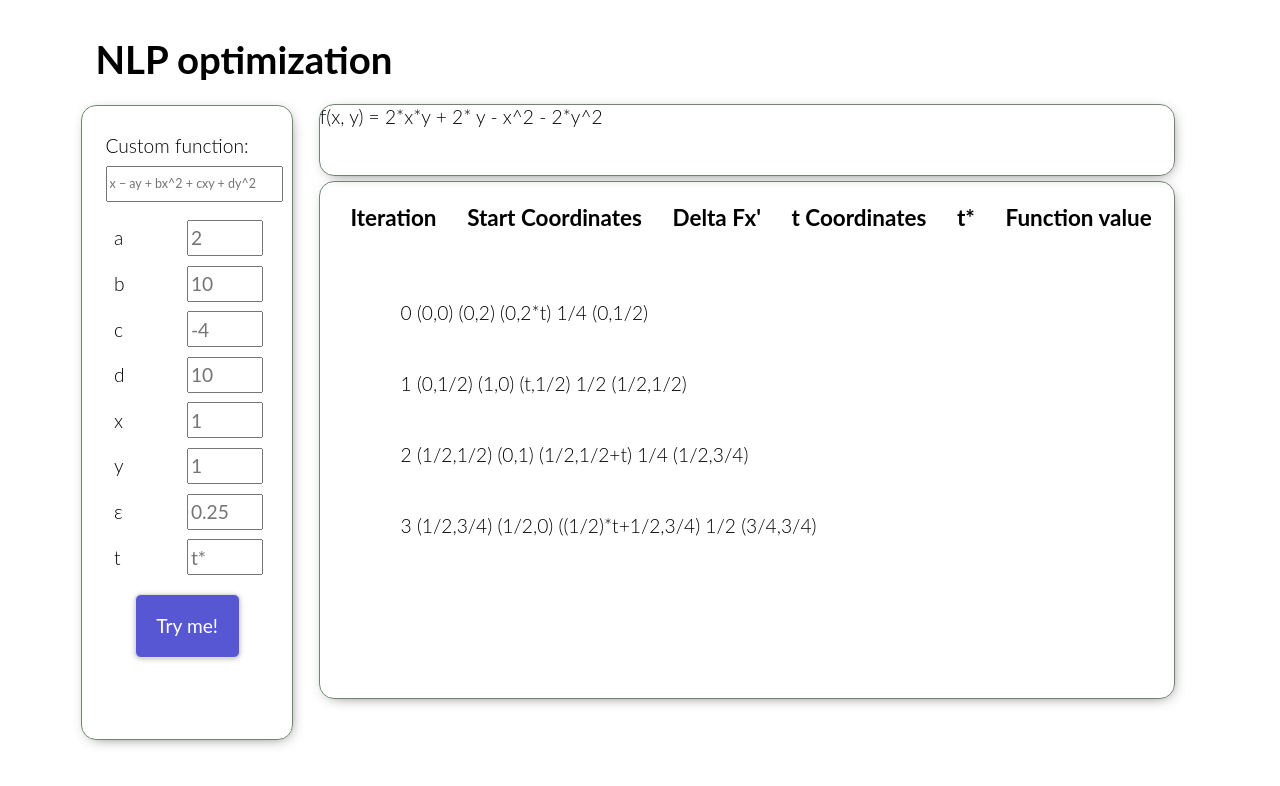
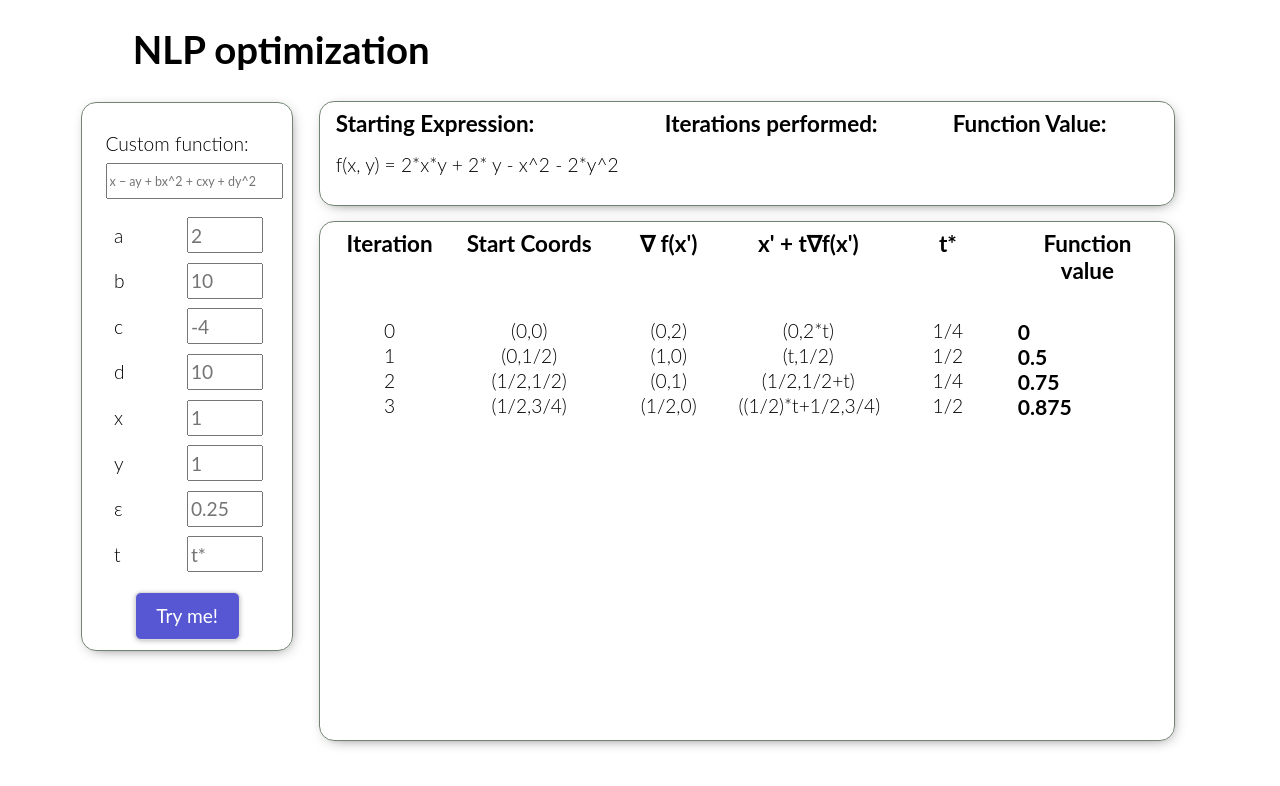
Before and after one commit to vjegorovs/nlp-optimizaiton, a plain HTML site: page index.html in a window 1280 px wide. Both pictures are taken after a click on the input "Try me!". Drawn offline with Linux system fonts and the light colour scheme.

Commit message:
a lot of styling fixes, added expression header fields

```diff
--- a/index.html
+++ b/index.html
@@ -16,7 +16,7 @@
       <div class="title"><h1>NLP optimization</h1></div>
       <div class="main-wrap"></div>
       <div class="settings">
-        <ul>
+        <ul class="settings_list">
           <li>
             <label>Custom function:</label
             ><input type="text" placeholder="x − ay + bx^2 + cxy + dy^2" />
@@ -32,25 +32,43 @@
         </ul>
         <input type="submit" value="Try me!" class="submitBtn" />
       </div>
-      <div class="expression"></div>
+      <div class="expression">
+        <div class="start-expression">
+          <h3>Starting Expression:</h3>
+          <div class="expre"></div>
+        </div>
+        <div class="goal-iterations"><h3>Iterations performed:</h3></div>
+        <div class="function-value"><h3>Function Value:</h3></div>
+      </div>
       <div class="iteration-table">
         <div class="table-header">
           <div class="iteration-number">
             <h3>Iteration</h3>
           </div>
           <div class="start-coordinates">
-            <h3>Start Coordinates</h3>
+            <h3>Start Coords</h3>
           </div>
-          <div class="deltaFx"><h3>Delta Fx'</h3></div>
+          <div class="deltaFx"><h3>&nabla; f(x')</h3></div>
           <div class="t-coordinates">
-            <h3>t Coordinates</h3>
+            <h3>x' + t&nabla;f(x')</h3>
           </div>
           <div class="t-star">
             <h3>t*</h3>
           </div>
           <div class="function-value"><h3>Function value</h3></div>
         </div>
-        <ul class="table-rows"></ul>
+        <ul class="table-rows">
+          <!-- <li class="table-row">
+            <div class="iteration-number"><p>12</p></div>
+            <div class="start-coordinates"><p>1231231</p></div>
+            <div class="deltaFx"><p>1231</p></div>
+            <div class="t-coordinates"><p>123123</p></div>
+            <div class="t-star"><p>123123</p></div>
+            <div class="function-value">
+              12312
+            </div>
+          </li> -->
+        </ul>
       </div>
     </div>
   </body>
--- a/main.js
+++ b/main.js
@@ -15,7 +15,7 @@ function run() {
 
   let finalResult;
   let iterations = 0;
-  while (flag && iterations < 5) {
+  while (flag && iterations < 10) {
     const deltaFx = calculateDeltaFx(startExpression);
     console.log(
       "The deltaFx coords are = (",
@@ -39,7 +39,6 @@ function run() {
       deltaFx: `(${deltaFx[0].toString()},${deltaFx[1].toString()})`,
       tCoordinates: `(${newCoords[0].toString()},${newCoords[1].toString()})`,
       tStar: `${tStar}`,
-      newCoordinates: `(${nextIterationCoordinates[0]},${nextIterationCoordinates[1]})`,
       functionValue: `${functionResult(startExpression).text()}`,
     };
     console.log(frontendObject);
@@ -70,7 +69,7 @@ function expressionBuilder(inputArgs) {
     : baseExpression;
   const finalExpressionEnd = "f(x, y) = " + finalExpression;
   //console.log(finalExpressionEnd);
-  const expressionOutput = document.querySelector(".expression");
+  const expressionOutput = document.querySelector(".expre");
 
   // removes previous expr
   [...expressionOutput.childNodes].forEach((x) => x.parentNode.removeChild(x));
@@ -211,8 +210,7 @@ function createDOMTableRow(obj) {
   <div class="deltaFx"><p>${obj.deltaFx}</p></div>
   <div class="t-coordinates"><p>${obj.tCoordinates}</p></div>
   <div class="t-star"><p>${obj.tStar}</p></div>
-  <div class="function-value"><p class="function-value-bold>${obj.functionValue}</p></div>
-  <div class="new-coordinates"><p>${obj.newCoordinates}</p></div>
+  <div class="function-value"><p class="bold_p">${obj.functionValue}</p></div>
   `;
   const tableRoot = document.querySelector(".table-rows");
   tableRoot.append(newElement);
@@ -229,7 +227,3 @@ console.log("----------------------");
 console.log("----------------------");
 console.log("----------------------");
 console.log("----------------------");
-// globalSettings.xStart = "-5";
-// globalSettings.yStart = "-5";
-
-// console.log(functionResult("x-2*y+10*x^2+-4*x*y+10*y^2").text());
--- a/styles.css
+++ b/styles.css
@@ -1,3 +1,10 @@
+@font-face {
+  font-family: "Lato";
+  src: url(/res/fonts/Lato-Regular.ttf);
+  font-family: "Lato-bold";
+  src: url(/res/fonts/Lato-Bold.ttf);
+}
+
 body {
   background-color: #fff;
   color: #000000;
@@ -10,6 +17,10 @@ body {
   padding: 0;
 }
 
+h3 {
+  margin: 0.5rem 0 1rem 0;
+}
+
 .grid-container {
   display: grid;
   width: 100%;
@@ -19,54 +30,65 @@ body {
       0.25fr
     );
   grid-template-rows:
-    minmax(10px, 0.05fr) minmax(50px, 0.45fr) minmax(50px, 0.8fr) repeat(
-      2,
-      minmax(40px, 2.25fr)
-    )
-    minmax(15px, 0.2fr);
+    minmax(50px, 0.45fr) minmax(100px, 1.1fr) minmax(40px, 2fr)
+    minmax(40px, 2.25fr) minmax(15px, 0.2fr);
   grid-column-gap: 0px;
-  grid-row-gap: 0px;
+  grid-row-gap: 10px;
 }
 
 .title {
-  grid-area: 2 / 2 / 3 / 4;
+  grid-area: 1 / 2 / 2 / 6;
   margin-left: 8%;
 }
 
 .main-wrap {
-  grid-area: 3 / 2 / 6 / 7;
+  grid-area: 2 / 2 / 5 / 7;
   /* border: solid rgb(131, 131, 131); */
   border-radius: 5rem;
   border-width: 5px;
 }
 
 .settings {
-  grid-area: 3 / 2 / 6 / 3;
+  grid-area: 2 / 2 / 5 / 3;
   width: 90%;
-  height: 90%;
-  border: 1px solid rgb(114, 133, 114);
+  height: fit-content;
+  border: 0.1px solid rgb(114, 133, 114);
   border-radius: 15px;
   margin: 15% 0 20% 10%;
   box-shadow: 2px 3px 15px -8px rgba(0, 0, 0, 0.89);
 }
 .expression {
-  grid-area: 3 / 3 / 4 / 7;
+  grid-area: 2 / 3 / 3 / 7;
   width: auto;
   height: auto;
-  border: 1px solid rgb(114, 133, 114);
+  border: 0.1px solid rgb(114, 133, 114);
   box-shadow: 2px 3px 15px -8px rgba(0, 0, 0, 0.89);
   border-radius: 15px;
   margin: 3.7% 5% 0 3%;
+  display: flex;
+  flex-direction: row;
+  justify-content: flex-start;
+  padding: 0 1rem;
+}
+
+.start-expression {
+  width: 40%;
+}
+
+.goal-iterations {
+  width: 35%;
 }
 
 .iteration-table {
-  grid-area: 4 / 3 / 6 / 7;
+  grid-area: 3 / 3 / 5 / 7;
   width: auto;
-  height: auto;
+  height: fit-content;
+  min-height: 94.5%;
   margin: 0.5% 5% 8% 3%;
-  border: 1px solid rgb(114, 133, 114);
+  border: 0.1px solid rgb(114, 133, 114);
   box-shadow: 2px 3px 15px -8px rgba(0, 0, 0, 0.89);
   border-radius: 15px;
+  overflow: hidden;
 }
 
 .grid {
@@ -83,40 +105,57 @@ ul {
   list-style: none;
 }
 
-li {
+.settings_list li {
   padding-top: 0.5em;
   margin-left: -5%;
   width: 100%;
 }
 
+.table-rows {
+  display: flex;
+  flex-direction: column;
+  justify-content: space-evenly;
+
+  padding: 0;
+  list-style-type: none;
+}
+
 .table-rows li {
   list-style: none;
-  /* display: inline-block; */
-  flex: 0 1 100%;
-  margin-left: 5%;
+  display: flex;
+  flex-direction: row;
+  margin-right: 2%;
 }
 
 .table-header {
   display: flex;
   flex-direction: row;
   justify-content: space-evenly;
-  margin: 0 2% 2% 0;
+  margin-right: 2%;
 }
 
 .table-header div {
-  margin-left: 3%;
-}
-
-.table-rows {
-  display: flex;
-  flex-direction: column;
-  justify-content: space-evenly;
+  width: 16.67%;
+  text-align: center;
 }
 
 .table-rows li div,
 .table-header div,
 .table-header div h3 {
   display: inline-block;
+}
+
+.table-rows li div {
+  width: 16.67%;
+  text-align: center;
+}
+
+.table-rows li div:last-of-type {
+  text-align: start;
+}
+
+.table-rows li div p {
+  display: inline;
 }
 
 button,
@@ -154,11 +193,11 @@ li:first-child input {
   box-shadow: 0 1px 5px rgba(0, 0, 0, 0.26);
   cursor: pointer;
   width: 50%;
-  height: 10%;
+  height: 3rem;
   color: white;
   font-size: 100%;
   background-color: rgb(87, 87, 211);
-  margin-left: 25%;
+  margin: 0 0 5% 25%;
 }
 
 .submitBtn:hover {
@@ -166,3 +205,8 @@ li:first-child input {
   text-decoration: none;
   transition-duration: 0.5s;
 }
+
+.bold_p {
+  font-weight: bold;
+  font-size: 110%;
+}
```
Also changed, not shown: res/fonts/Lato-Black.ttf (added), res/fonts/Lato-BlackItalic.ttf (added), res/fonts/Lato-Bold.ttf (added), res/fonts/Lato-BoldItalic.ttf (added), res/fonts/Lato-Italic.ttf (added), res/fonts/Lato-Light.ttf (added), res/fonts/Lato-LightItalic.ttf (added), res/fonts/Lato-Regular.ttf (added), res/fonts/Lato-Thin.ttf (added), res/fonts/Lato-ThinItalic.ttf (added).
